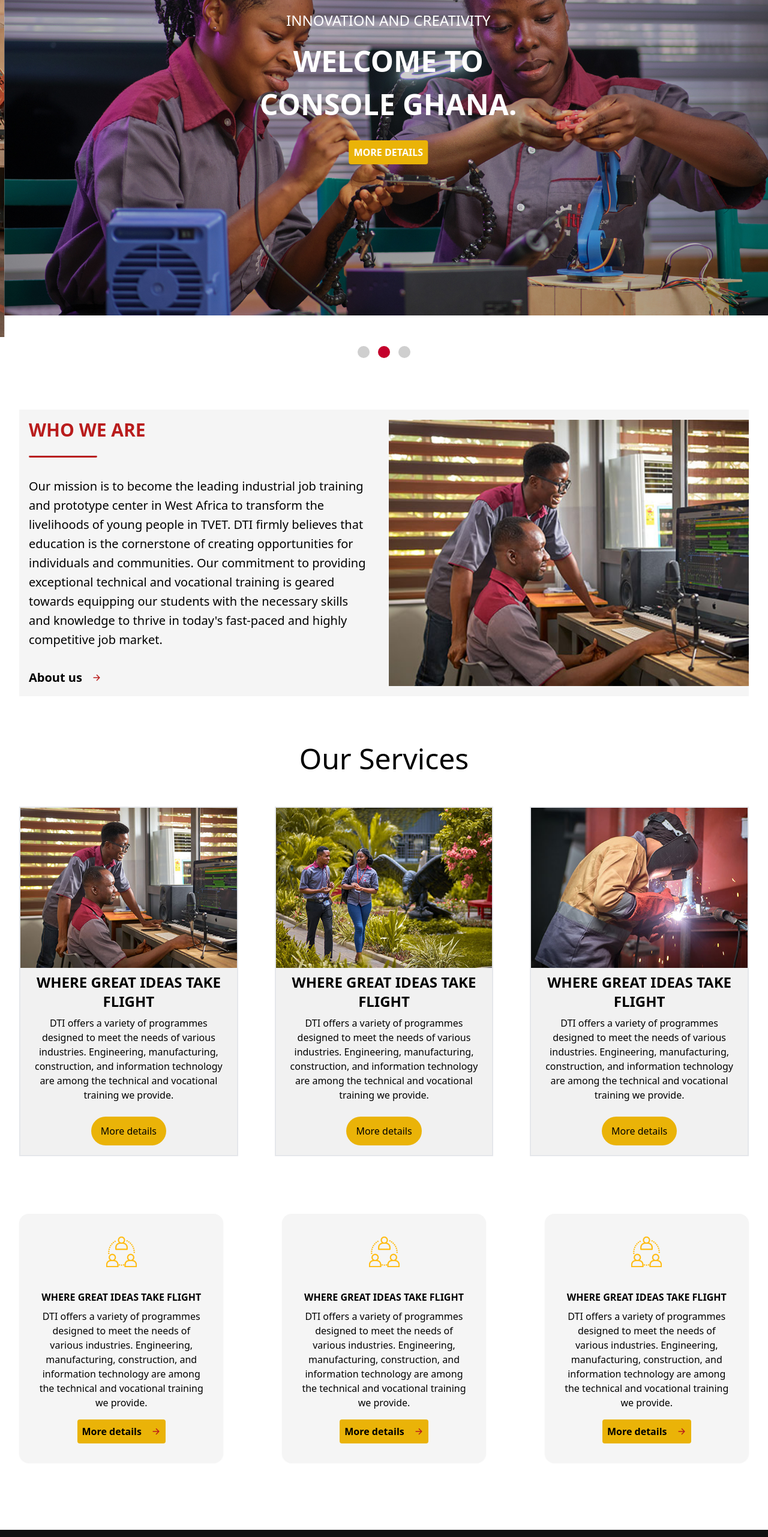
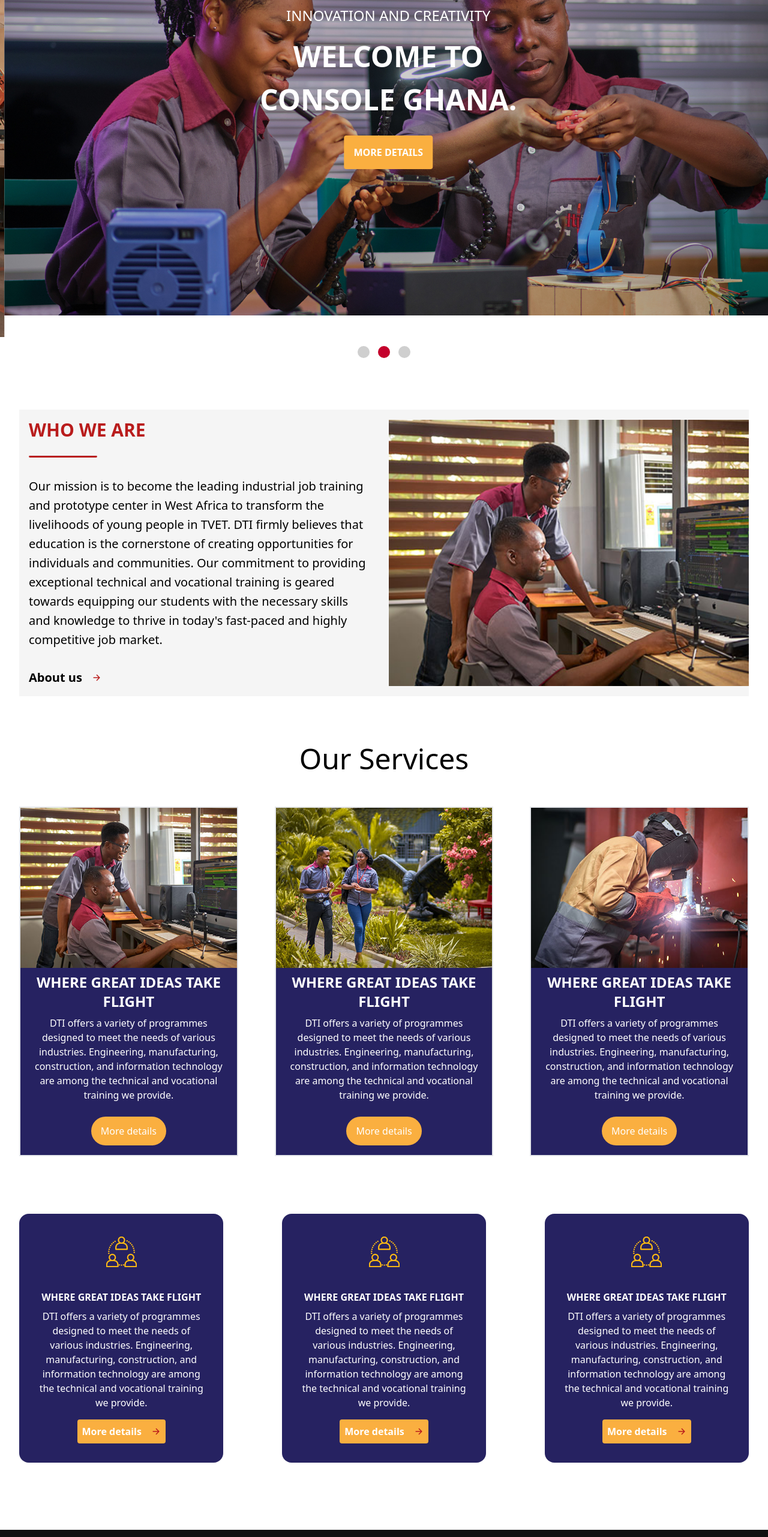
Before and after one commit to NextHubImpact/console-ghana, a React (Vite) app: page / in a window 1280 px wide. Shown: the part 234-2797 px from the top of the page at 60% size. Built offline with nearby package versions, Linux system fonts and the light colour scheme.

Commit message:
cards  color update

```diff
--- a/src/components/Content.jsx
+++ b/src/components/Content.jsx
@@ -115,7 +115,7 @@
   return (
     <main className=" ">
 
-
+      {/* who we are */}
     <section className=" my-[5rem] ">
       <div className="mx-8 flex flex-col  items-center lg:flex-row  gap-4 bg-[whitesmoke] ">
 
@@ -155,6 +155,7 @@
       </div>
       </section>
 
+     {/* our services */}
    <section className="">
        <div className="mx-8  my-14">
           <h1 className="text-5xl text-center ">Our Services</h1>
@@ -162,14 +163,14 @@
           {highlightCard.map((val, index) => {
             const { title, article, link, icon, img } = val;
             return (
-              <div key={index} className=" flex flex-col  items-center gap-2 bg-[#f1f1f1]  border-2   lg:w-[30%] xl:w-[30%] p-">
+              <div key={index} className=" flex flex-col  items-center gap-2 bg-[#262261] text-white  border-2   lg:w-[30%] xl:w-[30%] p-">
                 <img src={img} alt="" />
                  <div className=" flex flex-col items-center gap-2 px-4 ">
                  <h2 className=" text-wrap text-center text-2xl font-semibold">{title}</h2>
                 <article className="leading text-center">
                   {article}
                 </article>
-                <div className="bg-yellow-500 py-3 px-4 rounded-[1.8rem] flex items-center gap-4 m-4 ">
+                <div className="bg-[#faaf40] py-3 px-4 rounded-[1.8rem] flex items-center gap-4 m-4 ">
                   {link}
                   {icon}
                 </div>
@@ -189,7 +190,7 @@
           {highlightCard.map((val, index) => {
             const { title, article, link, icons } = val;
             return (
-              <div key={index} className=" flex flex-col  items-center gap-2 bg-[whitesmoke] p- rounded-[1rem] shadow-sm mb-4 lg:w-[30%] h-[60%] xl:w-[28%] p-8">
+              <div key={index} className=" flex flex-col  text-white items-center gap-2 bg-[#262261] p- rounded-[1rem] shadow-sm mb-4 lg:w-[30%] h-[60%] xl:w-[28%] p-8">
                  <div className="mb-6">
                   <img src={icons.whoweareIcon} alt="" />
                  </div>
@@ -197,7 +198,7 @@
                 <article className=" text-center">
                   {article}
                 </article>
-                <div className="bg-yellow-500 p-2 rounded flex items-center gap-4 mt-2 font-semibold">
+                <div className="bg-[#faaf40] p-2 rounded flex items-center gap-4 mt-2 font-semibold">
                   {link}
                   {icons.arrowIcon}
                 </div>
--- a/src/components/Hero.jsx
+++ b/src/components/Hero.jsx
@@ -90,7 +90,7 @@
                     <h1 className=' text-2xl '>{images.title}</h1>
                     <p className='text-[3rem] font-bold text-center text-wrap'>{images.article}</p>
                     <NavLink to={images.link} >
-                      <p className='bg-yellow-500 p-2 rounded flex items-center gap-4 mt-2 font-semibold'>{images.link}</p>
+                      <p className='bg-[#faaf40] p-4 rounded flex items-center gap-4 mt-2 font-semibold'>{images.link}</p>
                     </NavLink>
                   </div>
                 </div>
```
